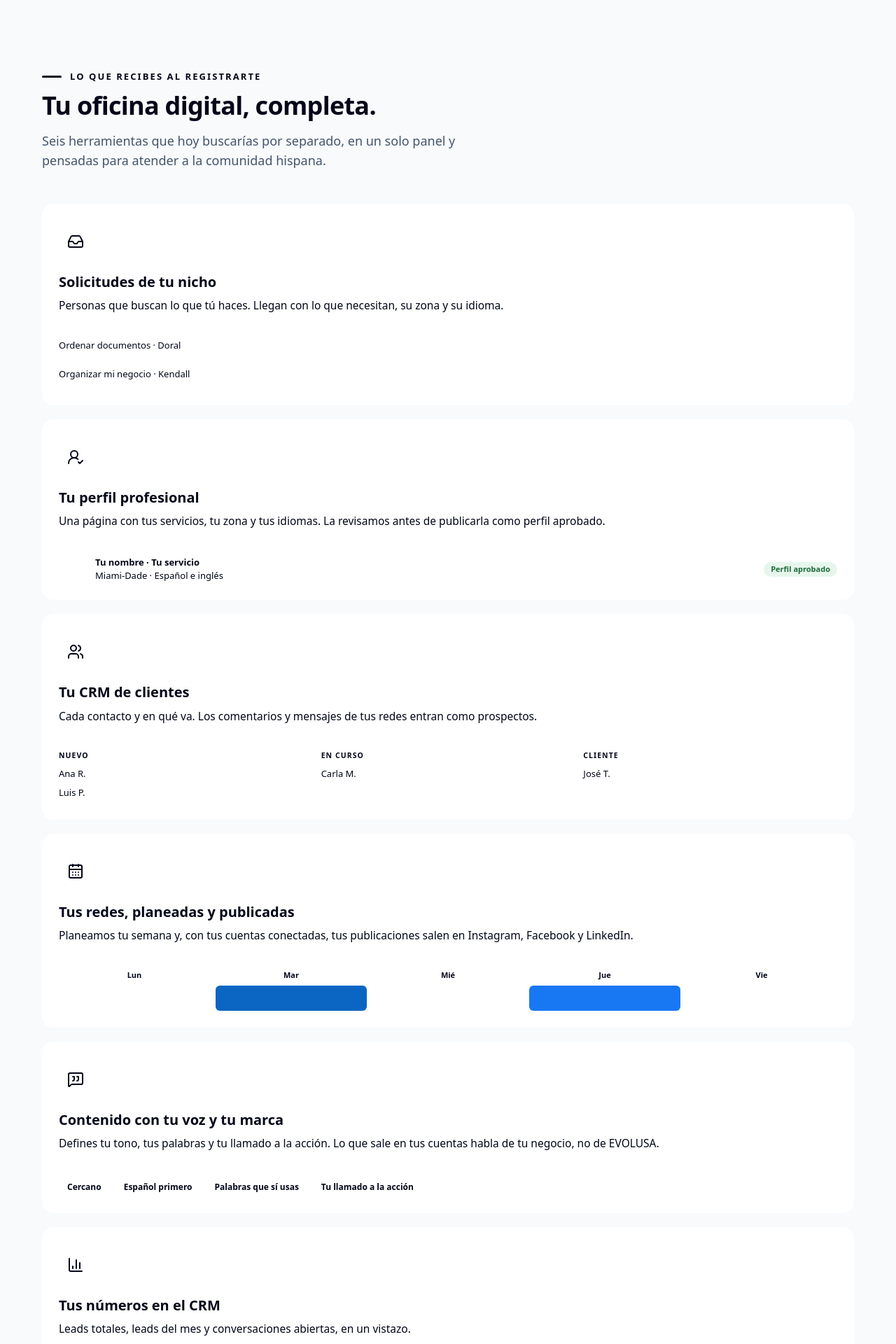
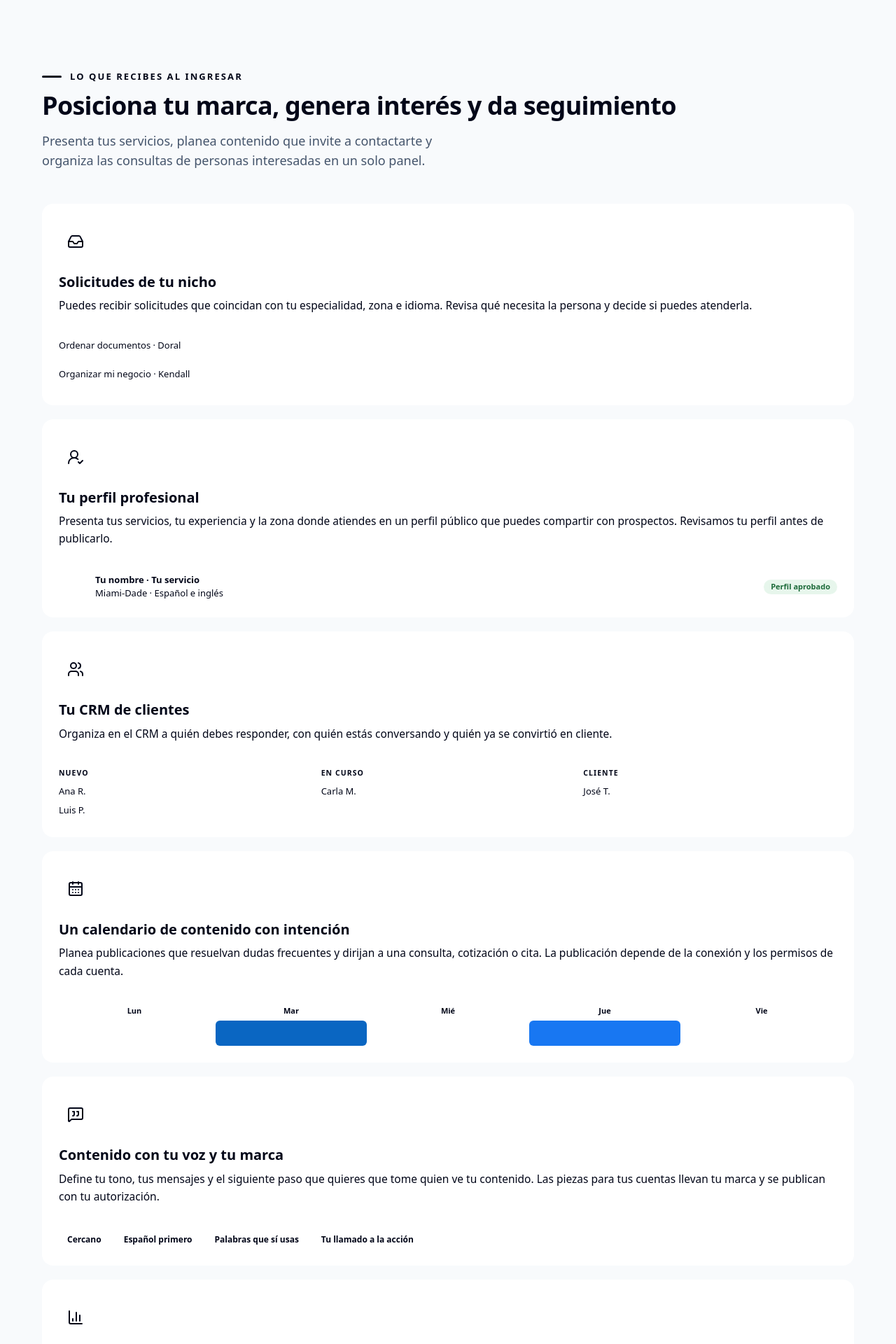
Before and after one commit to mauricioyepesstudio/pros360era, a Next.js app: page /para-profesionales in a window 1280 px wide. Shown: the part 1580-3500 px from the top of the page at 70% size. Built offline with nearby package versions, Linux system fonts and the light colour scheme; no server answers.

Commit message:
Clarify the EVOLUSA offer for professionals

```diff
--- a/sections/pro/ProBenefits.tsx
+++ b/sections/pro/ProBenefits.tsx
@@ -18,7 +18,7 @@ const benefits = [
   {
     icon: Inbox,
     title: "Solicitudes de tu nicho",
-    body: "Personas que buscan lo que tú haces. Llegan con lo que necesitan, su zona y su idioma.",
+    body: "Puedes recibir solicitudes que coincidan con tu especialidad, zona e idioma. Revisa qué necesita la persona y decide si puedes atenderla.",
     panel: "/panel-profesional/oportunidades",
     preview: (
       <div className="border-t-2 border-[var(--brand-navy)]">
@@ -30,7 +30,7 @@ const benefits = [
   {
     icon: UserRoundCheck,
     title: "Tu perfil profesional",
-    body: "Una página con tus servicios, tu zona y tus idiomas. La revisamos antes de publicarla como perfil aprobado.",
+    body: "Presenta tus servicios, tu experiencia y la zona donde atiendes en un perfil público que puedes compartir con prospectos. Revisamos tu perfil antes de publicarlo.",
     panel: "/panel-profesional/perfil",
     preview: (
       <div className="flex items-center gap-3 border-t-2 border-[var(--brand-navy)] pt-3">
@@ -43,7 +43,7 @@ const benefits = [
   {
     icon: Users,
     title: "Tu CRM de clientes",
-    body: "Cada contacto y en qué va. Los comentarios y mensajes de tus redes entran como prospectos.",
+    body: "Organiza en el CRM a quién debes responder, con quién estás conversando y quién ya se convirtió en cliente.",
     panel: "/crm",
     preview: (
       <div className="grid grid-cols-3 gap-3 border-t-2 border-[var(--brand-navy)] pt-3 text-[13px]">
@@ -58,8 +58,8 @@ const benefits = [
   },
   {
     icon: CalendarDays,
-    title: "Tus redes, planeadas y publicadas",
-    body: "Planeamos tu semana y, con tus cuentas conectadas, tus publicaciones salen en Instagram, Facebook y LinkedIn.",
+    title: "Un calendario de contenido con intención",
+    body: "Planea publicaciones que resuelvan dudas frecuentes y dirijan a una consulta, cotización o cita. La publicación depende de la conexión y los permisos de cada cuenta.",
     panel: "/panel-profesional/planner",
     preview: (
       <div className="grid grid-cols-5 gap-2 border-t-2 border-[var(--brand-navy)] pt-3 text-center text-[11px] font-semibold">
@@ -72,7 +72,7 @@ const benefits = [
   {
     icon: MessageSquareQuote,
     title: "Contenido con tu voz y tu marca",
-    body: "Defines tu tono, tus palabras y tu llamado a la acción. Lo que sale en tus cuentas habla de tu negocio, no de EVOLUSA.",
+    body: "Define tu tono, tus mensajes y el siguiente paso que quieres que tome quien ve tu contenido. Las piezas para tus cuentas llevan tu marca y se publican con tu autorización.",
     panel: "/panel-profesional/perfil",
     preview: (
       <div className="flex flex-wrap gap-2 border-t-2 border-[var(--brand-navy)] pt-3 text-[12px] font-semibold">
@@ -84,8 +84,8 @@ const benefits = [
   },
   {
     icon: BarChart3,
-    title: "Tus números en el CRM",
-    body: "Leads totales, leads del mes y conversaciones abiertas, en un vistazo.",
+    title: "Visibilidad sobre tus oportunidades",
+    body: "Consulta cuántos prospectos tienes, cuántos llegaron este mes y qué conversaciones siguen abiertas para priorizar tu seguimiento.",
     panel: "/crm",
     preview: (
       <div className="border-t-2 border-[var(--brand-navy)] pt-3">
@@ -105,13 +105,13 @@ export default function ProBenefits() {
     <section id="lo-que-recibes" aria-labelledby="kit-title" className="scroll-mt-24 bg-[var(--role-pro-soft)] py-20 sm:py-24">
       <div className="mx-auto max-w-[1200px] px-5">
         <p className="flex items-center gap-3 text-[13px] font-bold uppercase tracking-[0.16em] text-[var(--brand-red-strong)]">
-          <span aria-hidden className="h-[3px] w-7 rounded-full bg-current" />{inside ? "Tu panel profesional" : "Lo que recibes al registrarte"}
+          <span aria-hidden className="h-[3px] w-7 rounded-full bg-current" />{inside ? "Tu panel profesional" : "Lo que recibes al ingresar"}
         </p>
         <h2 id="kit-title" className="mt-3 text-balance text-4xl font-bold leading-[1.1] tracking-[-0.02em] text-[var(--brand-navy)] sm:text-5xl">
-          {inside ? "Todo esto ya es tuyo." : "Tu oficina digital, completa."}
+          {inside ? "Las herramientas de tu negocio" : "Posiciona tu marca, genera interés y da seguimiento"}
         </h2>
         <p className="mt-4 max-w-[58ch] text-lg text-slate-600">
-          {inside ? "Cada tarjeta te lleva directo a esa parte de tu panel." : "Seis herramientas que hoy buscarías por separado, en un solo panel y pensadas para atender a la comunidad hispana."}
+          {inside ? "Cada tarjeta te lleva directo a esa parte de tu panel." : "Presenta tus servicios, planea contenido que invite a contactarte y organiza las consultas de personas interesadas en un solo panel."}
         </p>
         <ul className="mt-12 grid gap-5 sm:grid-cols-2 lg:grid-cols-3">
           {benefits.map(({ icon, title, body, panel, preview }) => (
```
